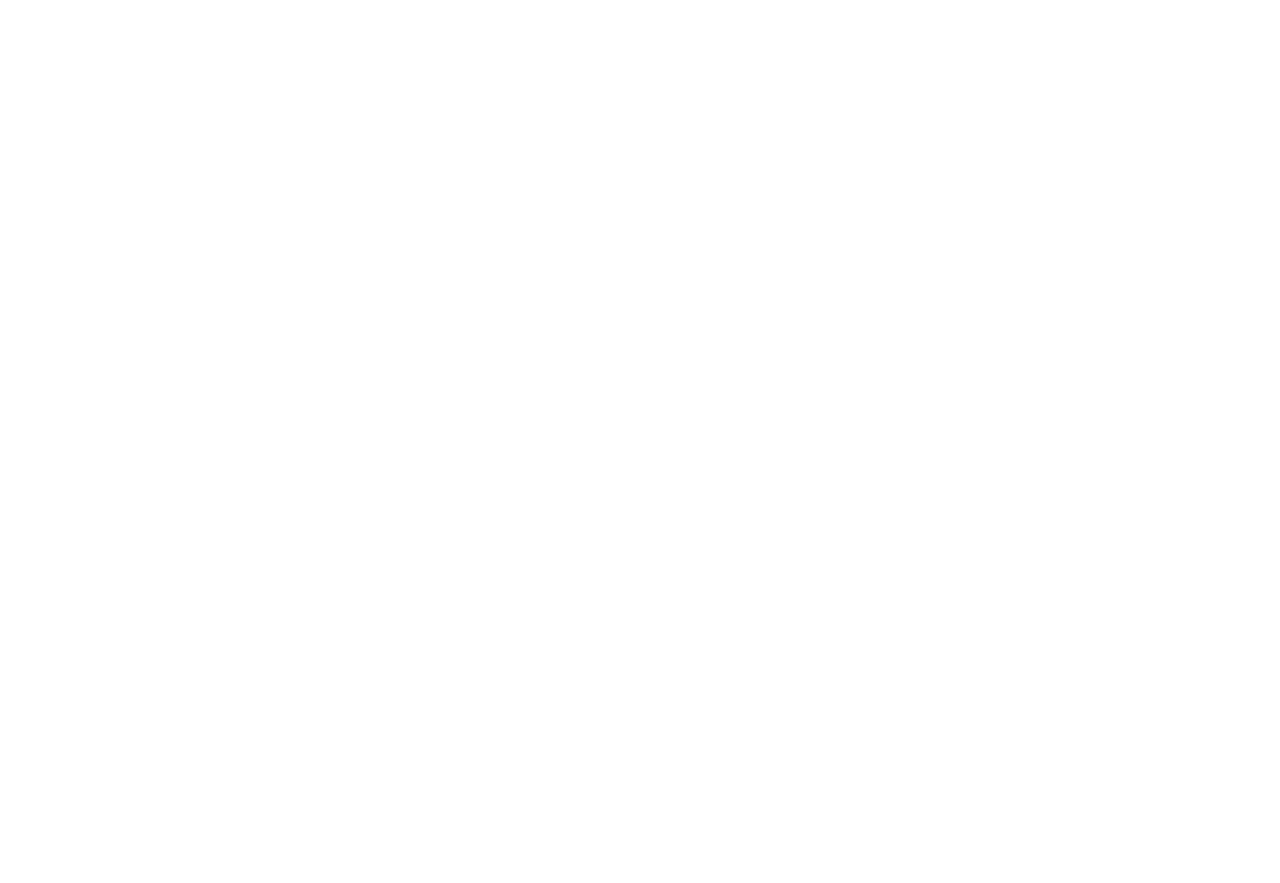
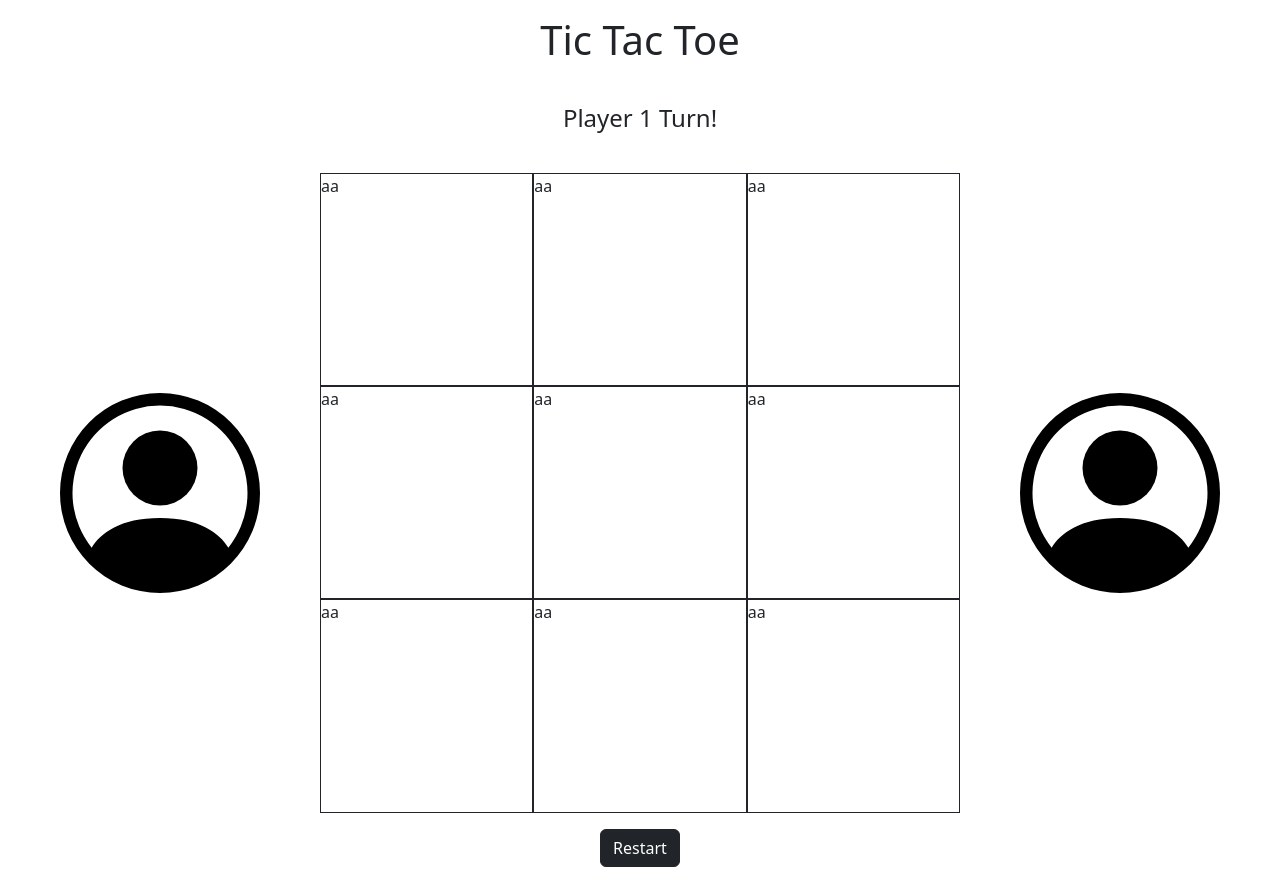
Before and after one commit to CantarinoG/top-tictactoe, a plain HTML site: page index.html in a window 1280 px wide. Before the commit the page ends 800 px from the top, so only its background shows below. Drawn offline with nearby package versions, Linux system fonts and the light colour scheme.

Commit message:
Added the document layout

```diff
--- a/index.html
+++ b/index.html
@@ -2,13 +2,50 @@
 <html lang="en">
 
 <head>
+
     <meta charset="UTF-8">
     <meta http-equiv="X-UA-Compatible" content="IE=edge">
     <meta name="viewport" content="width=device-width, initial-scale=1.0">
+
+    <link href="https://cdn.jsdelivr.net/npm/bootstrap@5.2.2/dist/css/bootstrap.min.css" rel="stylesheet">
+    <link rel="stylesheet" href="styles/overwrite.css">
+    <script src="https://cdn.jsdelivr.net/npm/bootstrap@5.2.2/dist/js/bootstrap.bundle.min.js"></script>
+
     <title>Tic Tac Toe</title>
 </head>
 
-<body>
+<body class="container-fluid">
+
+    <div class="text-center py-3">
+        <h1>Tic Tac Toe</h1>
+    </div>
+    <div class="text-center h4 py-3">
+        <p>Player 1 Turn!</p>
+    </div>
+    <div class="row">
+        <div class="col-md-3 text-center p-5 my-auto"><img class="image-fluid" src="assets/person-circle.svg" alt="Player Icon"></div>
+        <div class="col-md-6">
+            <div class="row">
+                <div class="col square p-0 border border-dark">aa</div>
+                <div class="col square p-0 border border-dark">aa</div>
+                <div class="col square p-0 border border-dark">aa</div>
+            </div>
+            <div class="row">
+                <div class="col square p-0 border border-dark">aa</div>
+                <div class="col square p-0 border border-dark">aa</div>
+                <div class="col square p-0 border border-dark">aa</div>
+            </div>
+            <div class="row">
+                <div class="col square p-0 border border-dark">aa</div>
+                <div class="col square p-0 border border-dark">aa</div>
+                <div class="col square p-0 border border-dark">aa</div>
+            </div>
+        </div>
+        <div class="col-md-3 text-center p-5 my-auto"><img class="image-fluid" src="assets/person-circle.svg" alt="Player Icon"></div>
+    </div>
+    <div class="text-center py-3">
+        <button type="button" class="btn btn-dark">Restart</button>
+    </div>
 
 </body>
 
--- /dev/null
+++ b/styles/overwrite.css
@@ -0,0 +1,7 @@
+.image-fluid {
+    width: min(200px, 100%);
+}
+
+.square {
+    aspect-ratio: 1 / 1;
+}
```
Also changed, not shown: assets/person-circle.svg (added).
